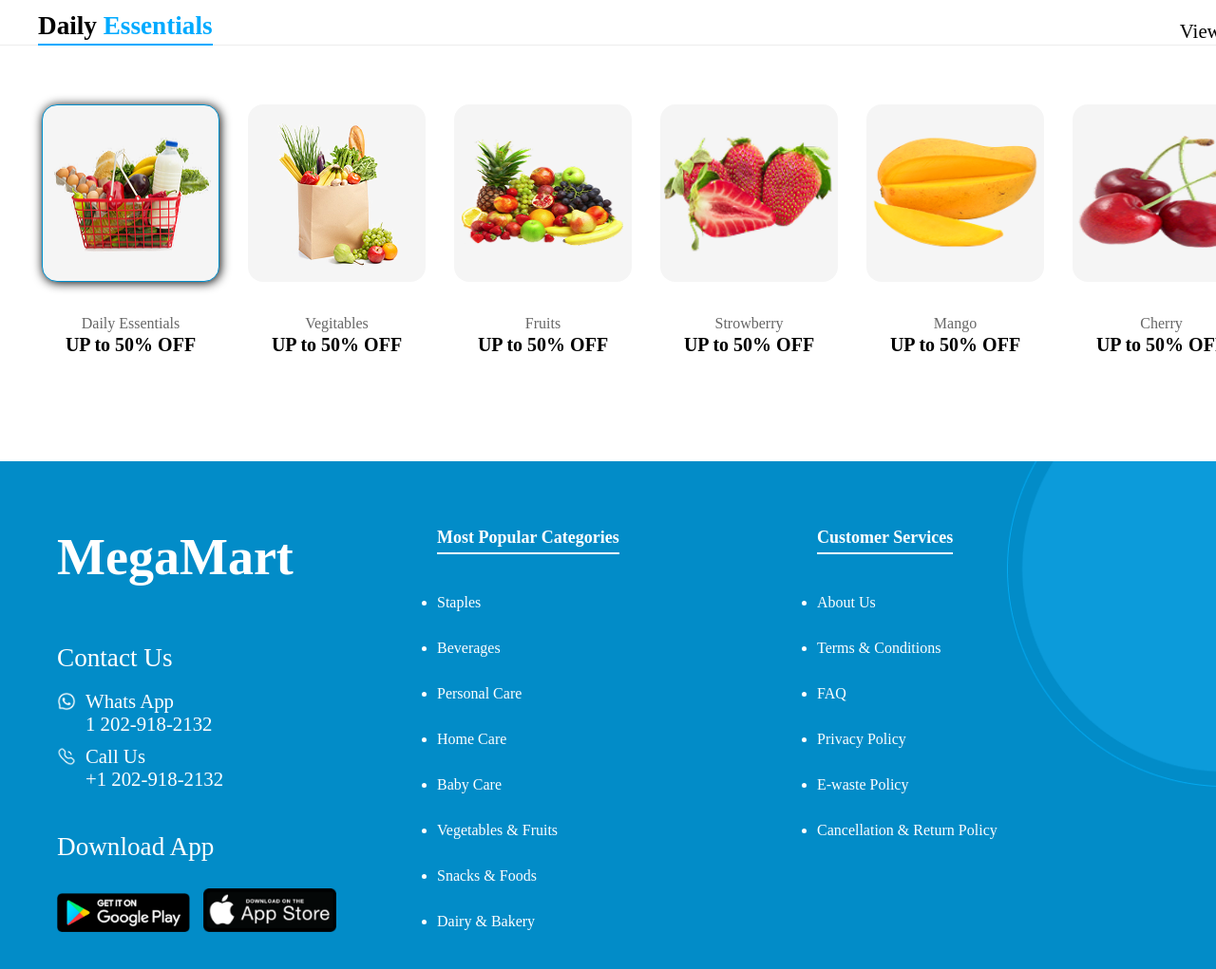
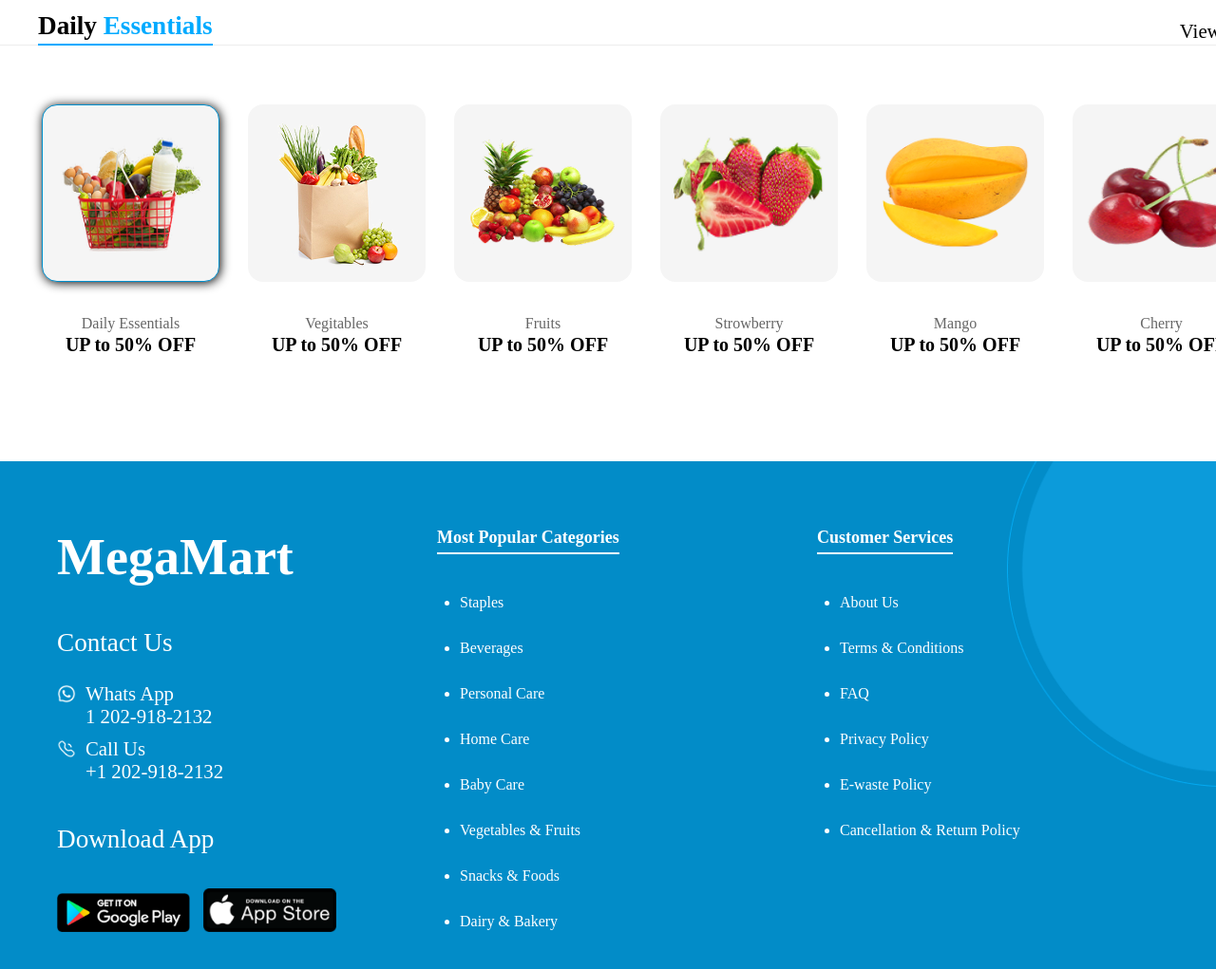
Before and after one commit to Victor239A/PruebaCortaLab1, a plain HTML site: page index.html in a window 1280 px wide. Shown: the part 2270-3291 px from the top of the page at 95% size. Drawn offline with Linux system fonts and the light colour scheme.

Commit message:
Algunos Cambios

```diff
--- a/componentes/categories.css
+++ b/componentes/categories.css
@@ -55,6 +55,7 @@
 }
 
 .categoria-imagen3 {
+
     width: 52px;
     height: 98px;
 
--- a/componentes/essentials.css
+++ b/componentes/essentials.css
@@ -20,7 +20,7 @@
 }
 
 .imagen-canasta {
-    width: 183px;
+    width: 163px;
     height: 128px;
 }
 
--- a/footer.css
+++ b/footer.css
@@ -24,14 +24,14 @@
     font-size: 54px;
     font-weight: bold;
     margin-bottom: 20px;
-    padding-bottom: 1rem;
+    padding-bottom: 0rem;
   }
 
   .seccion-subtitulo {
     padding-top: 1.5rem;
    font-size: 1.7rem;
     margin: 20px 0 10px;
-    padding-bottom: 0.5rem;
+    padding-bottom: 1rem;
 
 
   }
@@ -59,6 +59,7 @@
   .footer-seccion ul {
       padding: 0rem;
       padding-top: 2rem;
+      padding-left: 1.5rem;
   }
 
   .footer-seccion ul li {
--- a/index.html
+++ b/index.html
@@ -164,9 +164,12 @@
                 <div class="producto-descuento">56% OFF</div>
             </div>
             <div class="producto-info">
+
+
     <span class="producto-nombre">Galaxy S22 Ultra</span>
      <div class="producto-precios">
           <h2 class="precio-actual">₹67999</h2>
+
             <span class="precio-anterior">₹85999</span>
        </div>
    </div>
@@ -261,7 +264,7 @@
         <span class="descuento2">UP to 80% OFF</span>
     </div>
 
-    <img class="telefonoRealme" src="/electronics/image 9 (1).png" alt="">
+    <img class="telefonoRealme" src="/electronics/image 10.png" alt="">
     <img src="electronics/Group 49 (1).png" alt="" class="group49-2">
 </div>
 
@@ -273,7 +276,7 @@
         <span class="descuento2">UP to 80% OFF</span>
     </div>
 
-    <img class="telefonoRealme" src="/electronics/image 9 (2).png" alt="">
+    <img class="telefonoRealme" src="/electronics/image 11.png" alt="">
     <img src="electronics/Group 49 (2).png" alt="" class="group49-3">
 </div>
 
@@ -293,7 +296,7 @@
 <div class="contenedor-alimentos">
     <div class="tarjeta-alimento">
       <div class="imagen-alimento-canasta">
-<img class="imagen-canasta" src="/essentials/41624-7-groceries-hd-download-hd-png 1.png" alt="">
+<img class="imagen-canasta" src="/essentials/canasta.png" alt="">
         </div>
       <div class="info-alimento">
         <span class="titulo-alimento">Daily Essentials</span>
@@ -303,7 +306,8 @@
 
     <div class="tarjeta-alimento">
       <div class="imagen-alimento">
-        <img class="imagen-bolsa" src="/essentials/54018-9-grocery-free-hq-image 2.png" alt="">
+
+        <img class="imagen-bolsa" src="essentials/bolsa.png" alt="">
       </div>
       <div class="info-alimento">
         <span class="titulo-alimento">Vegitables</span>
@@ -313,7 +317,7 @@
 
     <div class="tarjeta-alimento">
       <div class="imagen-alimento">
-        <img class="imagen-canasta" src="/essentials/pngegg 1.png" alt="">
+        <img class="imagen-canasta" src="/essentials/frutazzz.png" alt="">
       </div>
       <div class="info-alimento">
         <span class="titulo-alimento">Fruits</span>
@@ -323,7 +327,7 @@
 
     <div class="tarjeta-alimento">
       <div class="imagen-alimento">
-        <img class="imagen-canasta" src="/essentials/23410-4-strawberry-photo 1.png" alt="">
+        <img class="imagen-canasta" src="/essentials/fresazzzzz.png" alt="">
 </div>
       <div class="info-alimento">
         <span class="titulo-alimento">Strowberry</span>
@@ -343,7 +347,7 @@
 
     <div class="tarjeta-alimento">
        <div class="imagen-alimento">
-    <img class="imagen-canasta" src="/essentials/35763-7-cherry-fruit-file 1.png" alt="">
+    <img class="imagen-canasta" src="/essentials/cerezazzz.png" alt="">
     </div>
         <div class="info-alimento">
     <span class="titulo-alimento">Cherry</span>
```
Also changed, not shown: electronics/image 10.png (renamed from electronics/image 9 (1).png), electronics/image 11.png (renamed from electronics/image 9 (2).png), essentials/bolsa.png (renamed from essentials/54018-9-grocery-free-hq-image 2.png), essentials/canasta.png (renamed from essentials/41624-7-groceries-hd-download-hd-png 1.png), essentials/cerezazzz.png (renamed from essentials/35763-7-cherry-fruit-file 1.png), essentials/fresazzzzz.png (renamed from essentials/23410-4-strawberry-photo 1.png), essentials/frutazzz.png (renamed from essentials/pngegg 1.png). Lines whose indentation alone changed are shown as unchanged.
